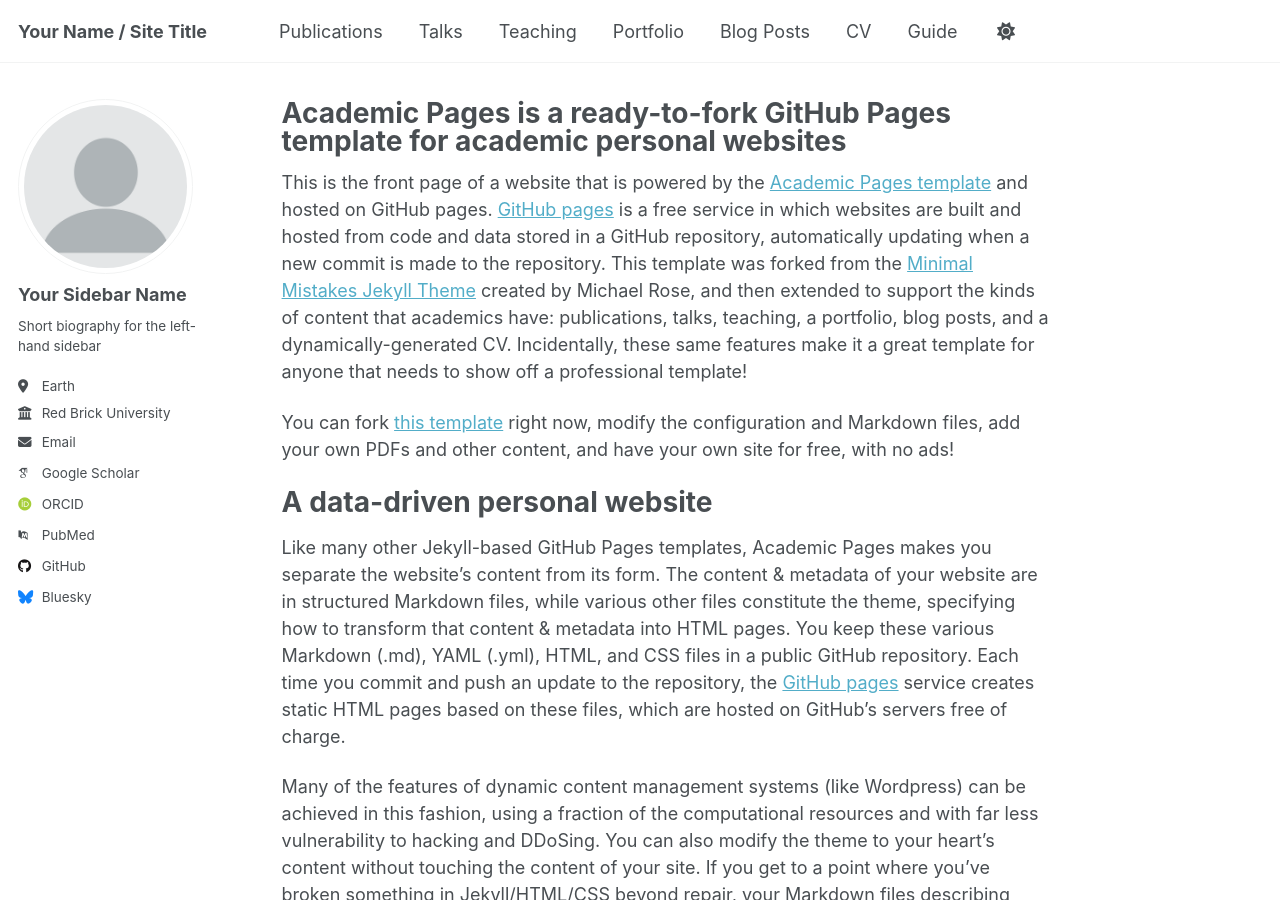
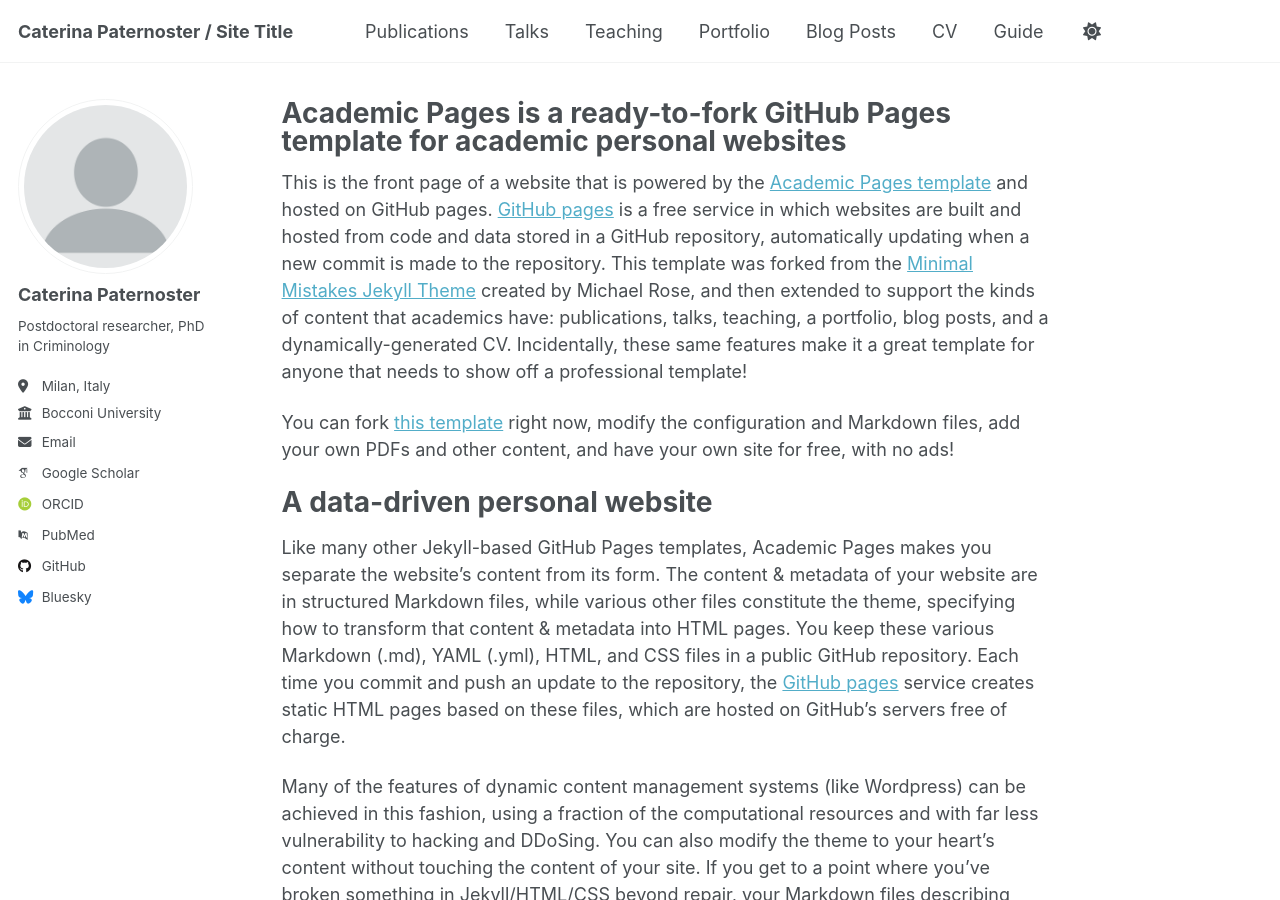
Before and after one commit to caterinapaternoster/caterinapaternoster.github.io, a Jekyll site: the page built from _pages/about.md, in a window 1280 px wide and 900 px high. Built offline with Jekyll 4.4.1, drawn with Linux system fonts in a browser that asks for light colours; some web fonts are replaced; a script that is not in the unit is left out.

Commit message:
Update _config.yml

```diff
--- a/_config.yml
+++ b/_config.yml
@@ -9,7 +9,7 @@
 # Basic Site Settings
 locale                   : "en-US"
 site_theme               : "default" # Currently available options are "default", "air"
-title                    : "Your Name / Site Title"
+title                    : "Caterina Paternoster / Site Title"
 title_separator          : "-"
 name                     : &name "Your Name"
 description              : &description "Your Name's academic portfolio"   # Update this with a general description of your site, this is the default if not overridden by a page
@@ -24,21 +24,21 @@ repository               : "academicpages/academicpages.github.io"
 author:
   # Biographic information
   avatar           : "profile.png"
-  name             : "Your Sidebar Name"
+  name             : "Caterina Paternoster"
   pronouns         : # example: "she/her"
-  bio              : "Short biography for the left-hand sidebar"
-  location         : "Earth"
-  employer         : "Red Brick University"
+  bio              : "Postdoctoral researcher, PhD in Criminology"
+  location         : "Milan, Italy"
+  employer         : "Bocconi University"
   uri              : # URL
-  email            : "none@example.org"
+  email            : "caterina.paternoster@unibocconi.it"
 
   # Academic websites
   academia         : # URL
   arxiv            : # URL - Update with the correct link to your profile
-  googlescholar    : "https://scholar.google.com/citations?user=PS_CX0AAAAAJ"
+  googlescholar    : "https://scholar.google.it/citations?user=f4C-V7sAAAAJ&hl=it"
   inspire-hep      : # URL
   impactstory      : # URL
-  orcid            : "http://orcid.org/yourorcidurl"
+  orcid            : "https://orcid.org/0000-0002-4777-8667"
   semantic         : # URL
   pubmed           : "https://www.ncbi.nlm.nih.gov/pubmed/?term=john+snow"
   researchgate     : # URL
```
